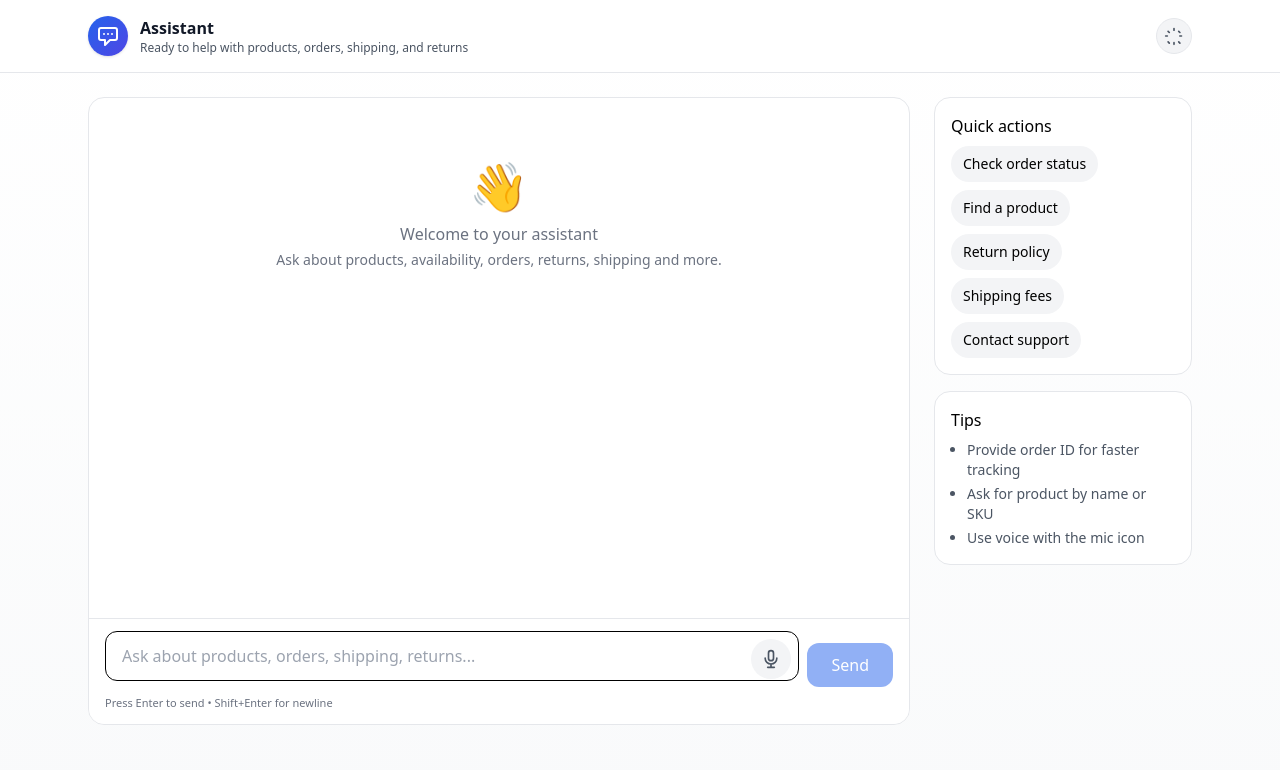
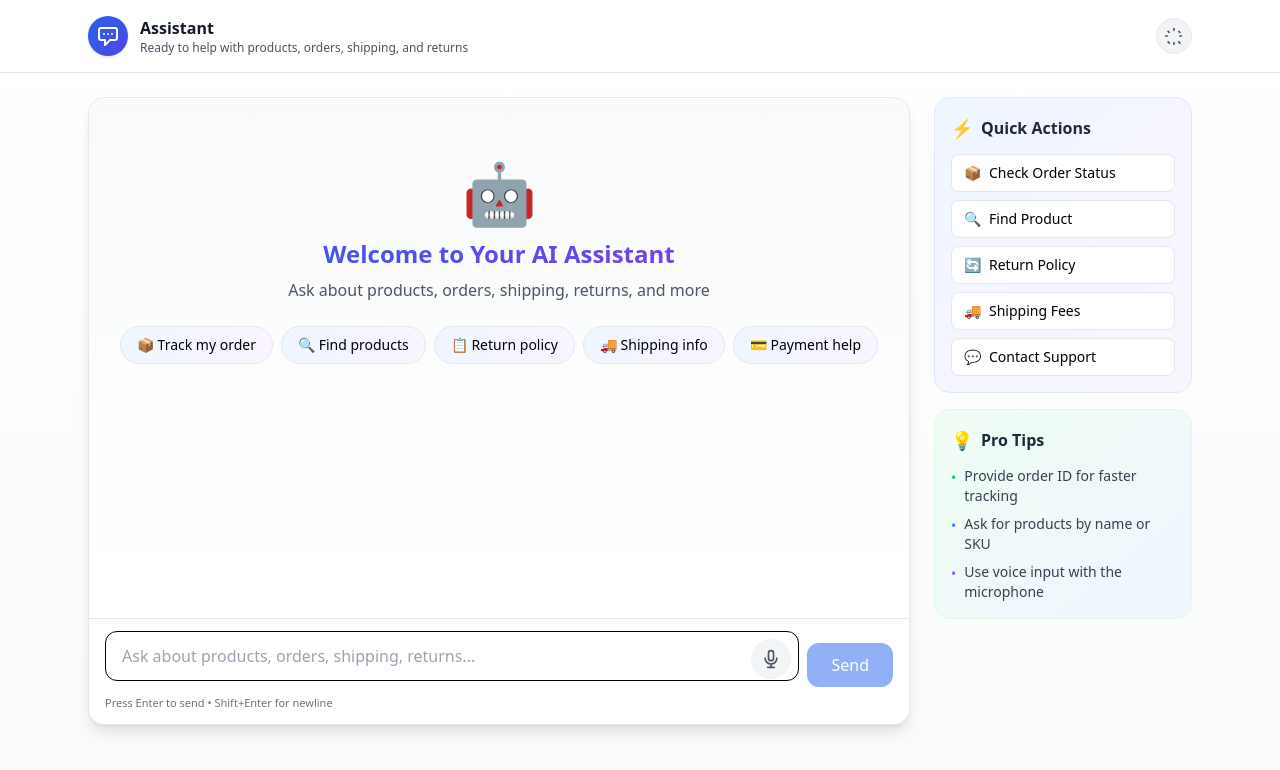
Before and after one commit to vijendramane/RAGdoll_Bot, a Next.js app in the folder frontend/: page /chat in a window 1280 px wide. Shown: the top 770 px of the page. Built offline with nearby package versions, Linux system fonts and the light colour scheme.

Commit message:
Auto-commit: Agent tool execution

```diff
--- a/frontend/pages/chat.tsx
+++ b/frontend/pages/chat.tsx
@@ -3,6 +3,7 @@ import { ChatLayout } from '../components/ChatLayout';
 import { useChat } from '../hooks/useChat';
 import { ChatMessage } from '../components/ChatMessage';
 import { ChatComposer } from '../components/ChatComposer';
+import { TypingIndicator } from '../components/TypingIndicator';
 
 export default function FullChat() {
 	const { messages, send, loading, error } = useChat();
@@ -10,38 +11,93 @@ export default function FullChat() {
 		<ChatLayout>
 			<div className="grid grid-cols-1 lg:grid-cols-4 gap-6">
 				<section className="lg:col-span-3">
-					<div className="rounded-2xl border bg-white overflow-hidden">
-						<div className="h-[60vh] md:h-[65vh] overflow-auto px-6 py-4">
-							{messages.length === 0 && (
-								<div className="text-center py-12 text-gray-500">
-									<div className="text-5xl mb-3">👋</div>
-									<div className="font-medium mb-1">Welcome to your assistant</div>
-									<div className="text-sm">Ask about products, availability, orders, returns, shipping and more.</div>
+					<div className="rounded-2xl border bg-white overflow-hidden shadow-lg">
+						<div className="h-[60vh] md:h-[65vh] overflow-auto px-6 py-4 bg-gradient-to-b from-gray-50 to-white">
+							{messages.length === 0 && !loading && (
+								<div className="text-center py-12">
+									<div className="text-6xl mb-4">🤖</div>
+									<h2 className="text-2xl font-bold bg-gradient-to-r from-blue-600 to-purple-600 bg-clip-text text-transparent mb-2">
+										Welcome to Your AI Assistant
+									</h2>
+									<p className="text-gray-600 mb-6">Ask about products, orders, shipping, returns, and more</p>
+									<div className="flex flex-wrap justify-center gap-2">
+										{[
+											'📦 Track my order',
+											'🔍 Find products',
+											'📋 Return policy',
+											'🚚 Shipping info',
+											'💳 Payment help'
+										].map((t) => (
+											<button
+												key={t}
+												className="px-4 py-2 rounded-full bg-gradient-to-r from-blue-50 to-purple-50 hover:from-blue-100 hover:to-purple-100 text-sm border border-gray-200 hover:border-blue-300 transition-all duration-200"
+												onClick={() => send(t)}
+											>
+												{t}
+											</button>
+										))}
+									</div>
 								</div>
 							)}
 							{messages.map((m, i) => (
 								<ChatMessage key={i} role={m.role} content={m.content} ts={m.ts} />
 							))}
+							{loading && <TypingIndicator />}
 						</div>
-						{error && <div className="px-6 text-sm text-red-600">{error}</div>}
+						{error && (
+							<div className="px-6 py-3 bg-red-50 border-t border-red-200">
+								<div className="text-sm text-red-600 flex items-center gap-2">
+									<span className="text-red-500">⚠️</span>
+									{error}
+								</div>
+							</div>
+						)}
 						<ChatComposer onSend={send} loading={loading} />
 					</div>
 				</section>
 				<aside className="hidden lg:block lg:col-span-1 space-y-4">
-					<div className="rounded-2xl border bg-white p-4">
-						<div className="font-medium mb-2">Quick actions</div>
-						<div className="flex flex-wrap gap-2">
-							{['Check order status','Find a product','Return policy','Shipping fees','Contact support'].map((t) => (
-								<button key={t} className="px-3 py-2 rounded-full bg-gray-100 hover:bg-gray-200 text-sm" onClick={() => send(t)}>{t}</button>
+					<div className="rounded-2xl border bg-gradient-to-br from-blue-50 to-purple-50 p-4 border-blue-100">
+						<div className="font-semibold text-gray-800 mb-3 flex items-center gap-2">
+							<span className="text-lg">⚡</span>
+							Quick Actions
+						</div>
+						<div className="space-y-2">
+							{[
+								{ icon: '📦', text: 'Check Order Status' },
+								{ icon: '🔍', text: 'Find Product' },
+								{ icon: '🔄', text: 'Return Policy' },
+								{ icon: '🚚', text: 'Shipping Fees' },
+								{ icon: '💬', text: 'Contact Support' }
+							].map((item) => (
+								<button
+									key={item.text}
+									className="w-full text-left px-3 py-2 rounded-lg bg-white hover:bg-gradient-to-r hover:from-blue-50 hover:to-purple-50 text-sm border border-gray-200 hover:border-blue-200 transition-all duration-200 flex items-center gap-2"
+									onClick={() => send(item.text)}
+								>
+									<span>{item.icon}</span>
+									<span>{item.text}</span>
+								</button>
 							))}
 						</div>
 					</div>
-					<div className="rounded-2xl border bg-white p-4">
-						<div className="font-medium mb-2">Tips</div>
-						<ul className="text-sm text-gray-600 list-disc pl-4 space-y-1">
-							<li>Provide order ID for faster tracking</li>
-							<li>Ask for product by name or SKU</li>
-							<li>Use voice with the mic icon</li>
+					<div className="rounded-2xl border bg-gradient-to-br from-green-50 to-blue-50 p-4 border-green-100">
+						<div className="font-semibold text-gray-800 mb-3 flex items-center gap-2">
+							<span className="text-lg">💡</span>
+							Pro Tips
+						</div>
+						<ul className="text-sm text-gray-700 space-y-2">
+							<li className="flex items-start gap-2">
+								<span className="text-green-500 mt-0.5">•</span>
+								<span>Provide order ID for faster tracking</span>
+							</li>
+							<li className="flex items-start gap-2">
+								<span className="text-blue-500 mt-0.5">•</span>
+								<span>Ask for products by name or SKU</span>
+							</li>
+							<li className="flex items-start gap-2">
+								<span className="text-purple-500 mt-0.5">•</span>
+								<span>Use voice input with the microphone</span>
+							</li>
 						</ul>
 					</div>
 				</aside>
```
